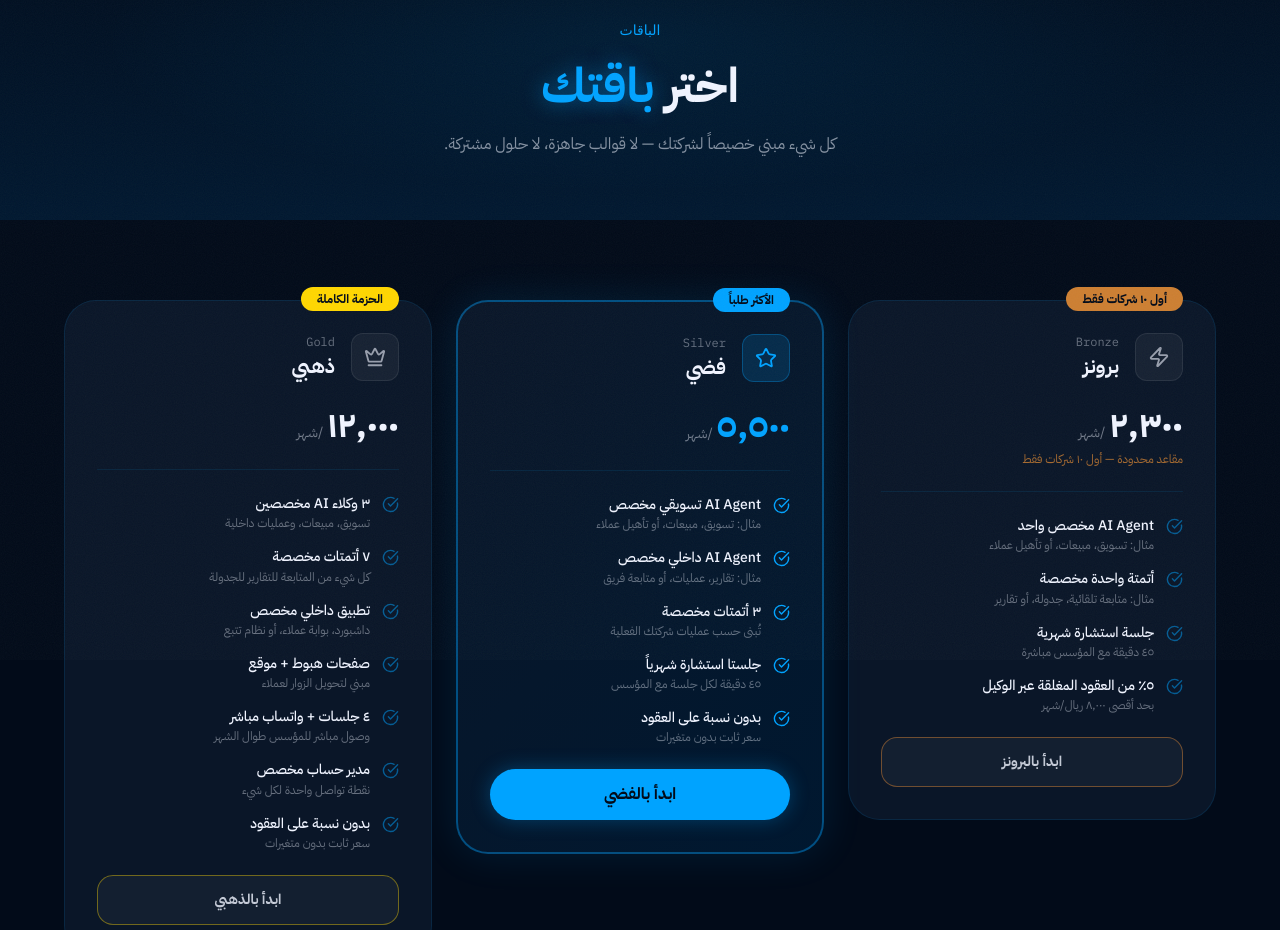
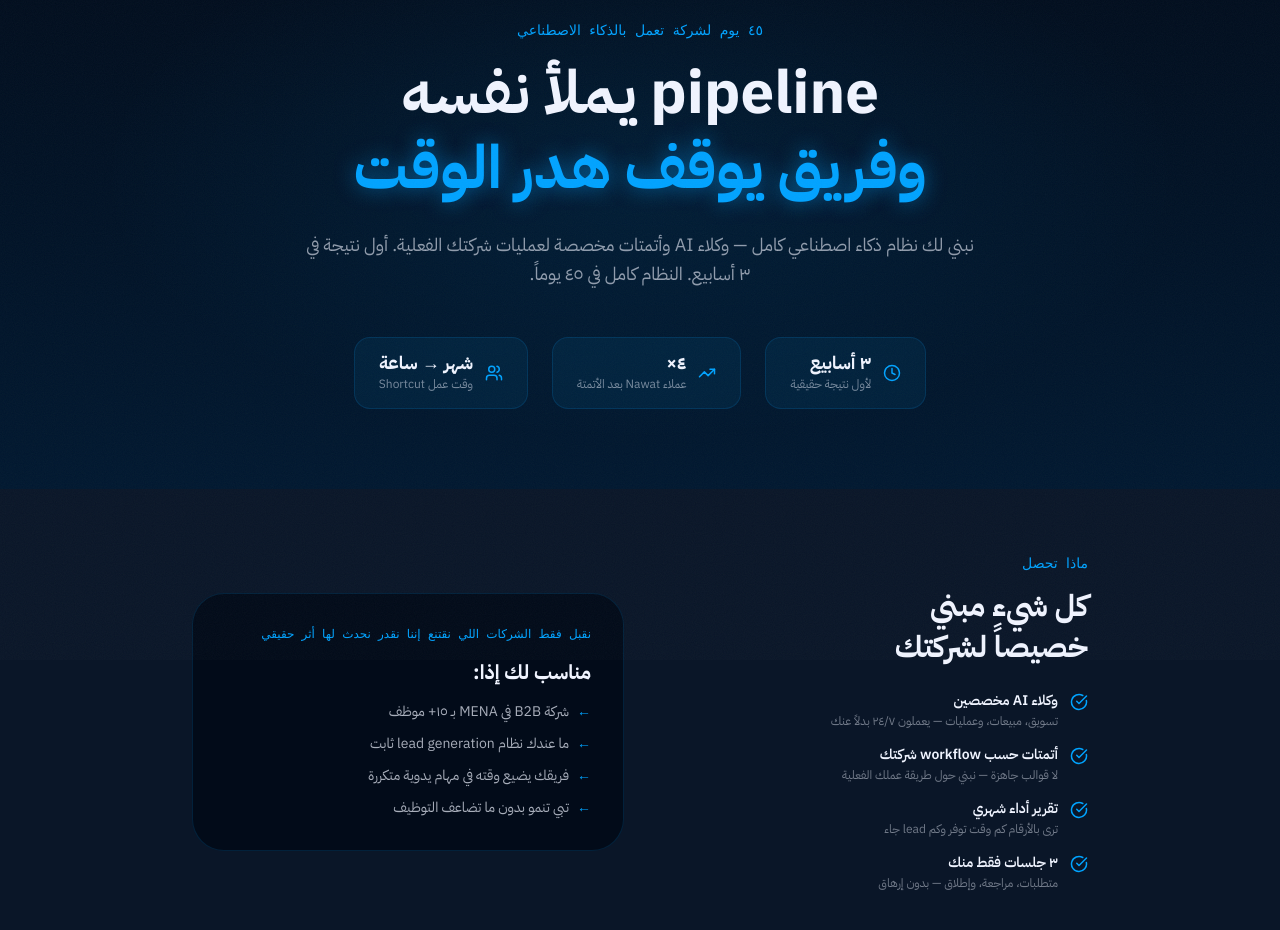
Before and after one commit to osama0561/nahrai, a Next.js app: page /pricing-m4vltu in a window 1280 px wide. Shown: the part 140-1070 px from the top of the page. Built offline with nearby package versions, Linux system fonts and the light colour scheme.

Commit message:
Add Hormozi sales page above pricing tiers with stats, value props, and avatar fit section
Co-Authored-By: Claude Sonnet 4.6 <noreply@anthropic.com>

```diff
--- a/app/pricing-m4vltu/page.tsx
+++ b/app/pricing-m4vltu/page.tsx
@@ -1,7 +1,7 @@
 "use client";
 import { useEffect } from "react";
 import Link from "next/link";
-import { CheckCircle, Star, Zap, Crown } from "lucide-react";
+import { CheckCircle, Star, Zap, Crown, TrendingUp, Clock, Users } from "lucide-react";
 
 const tiers = [
   {
@@ -81,22 +81,98 @@ export default function PricingPage() {
 
   return (
     <>
-      {/* Hero */}
-      <section className="pt-40 pb-16 px-6 text-center relative overflow-hidden" style={{ background: "linear-gradient(180deg, #020B19 0%, #001830 100%)" }}>
+      {/* Hero — Sales Page */}
+      <section className="pt-40 pb-20 px-6 text-center relative overflow-hidden" style={{ background: "linear-gradient(180deg, #020B19 0%, #001830 100%)" }}>
         <div className="absolute inset-0 pointer-events-none" style={{ backgroundImage: "radial-gradient(ellipse at center, rgba(0,163,255,0.08) 0%, transparent 60%)" }} />
-        <p className="pricing-hero text-sm mb-4 relative z-10" style={{ color: "#00A3FF", fontFamily: "IBM Plex Mono", opacity: 0 }}>الباقات</p>
-        <h1 className="pricing-hero text-4xl md:text-5xl font-bold mb-4 relative z-10 leading-tight" style={{ opacity: 0 }}>
-          اختر{" "}
-          <span style={{ color: "#00A3FF" }} className="text-glow">باقتك</span>
+        <p className="pricing-hero text-sm mb-4 relative z-10" style={{ color: "#00A3FF", fontFamily: "IBM Plex Mono", opacity: 0 }}>٤٥ يوم لشركة تعمل بالذكاء الاصطناعي</p>
+        <h1 className="pricing-hero text-4xl md:text-6xl font-bold mb-6 relative z-10 leading-tight" style={{ opacity: 0 }}>
+          pipeline يملأ نفسه{" "}
+          <br className="hidden md:block" />
+          <span style={{ color: "#00A3FF" }} className="text-glow">وفريق يوقف هدر الوقت</span>
         </h1>
-        <p className="pricing-hero text-base max-w-xl mx-auto relative z-10" style={{ color: "rgba(240,244,255,0.55)", opacity: 0 }}>
-          كل شيء مبني خصيصاً لشركتك — لا قوالب جاهزة، لا حلول مشتركة.
+        <p className="pricing-hero text-base md:text-lg max-w-2xl mx-auto relative z-10 leading-relaxed" style={{ color: "rgba(240,244,255,0.6)", opacity: 0 }}>
+          نبني لك نظام ذكاء اصطناعي كامل — وكلاء AI وأتمتات مخصصة لعمليات شركتك الفعلية. أول نتيجة في ٣ أسابيع. النظام كامل في ٤٥ يوماً.
         </p>
+
+        {/* Stats */}
+        <div className="pricing-hero mt-12 flex flex-col md:flex-row items-center justify-center gap-6 relative z-10" style={{ opacity: 0 }}>
+          {[
+            { icon: Clock, stat: "٣ أسابيع", label: "لأول نتيجة حقيقية" },
+            { icon: TrendingUp, stat: "٤×", label: "عملاء Nawat بعد الأتمتة" },
+            { icon: Users, stat: "شهر → ساعة", label: "وقت عمل Shortcut" },
+          ].map((item, i) => {
+            const Icon = item.icon;
+            return (
+              <div key={i} className="flex items-center gap-3 px-6 py-4 rounded-2xl" style={{ background: "rgba(0,163,255,0.07)", border: "1px solid rgba(0,163,255,0.15)" }}>
+                <Icon size={18} color="#00A3FF" />
+                <div className="text-right">
+                  <p className="font-bold text-lg leading-none">{item.stat}</p>
+                  <p className="text-xs mt-1" style={{ color: "rgba(240,244,255,0.5)" }}>{item.label}</p>
+                </div>
+              </div>
+            );
+          })}
+        </div>
       </section>
+
+      {/* What you get */}
+      <section className="py-16 px-6" style={{ background: "#0A1628" }}>
+        <div className="max-w-4xl mx-auto">
+          <div className="grid grid-cols-1 md:grid-cols-2 gap-8 items-center">
+            <div>
+              <p className="text-sm mb-3" style={{ color: "#00A3FF", fontFamily: "IBM Plex Mono" }}>ماذا تحصل</p>
+              <h2 className="text-3xl font-bold mb-6 leading-snug">كل شيء مبني<br />خصيصاً لشركتك</h2>
+              <ul className="flex flex-col gap-4">
+                {[
+                  { t: "وكلاء AI مخصصين", s: "تسويق، مبيعات، وعمليات — يعملون ٢٤/٧ بدلاً عنك" },
+                  { t: "أتمتات حسب workflow شركتك", s: "لا قوالب جاهزة — نبني حول طريقة عملك الفعلية" },
+                  { t: "تقرير أداء شهري", s: "ترى بالأرقام كم وقت توفر وكم lead جاء" },
+                  { t: "٣ جلسات فقط منك", s: "متطلبات، مراجعة، وإطلاق — بدون إرهاق" },
+                ].map((item, i) => (
+                  <li key={i} className="flex gap-3">
+                    <CheckCircle size={18} color="#00A3FF" className="flex-shrink-0 mt-0.5" />
+                    <div>
+                      <p className="text-sm font-semibold">{item.t}</p>
+                      <p className="text-xs mt-0.5" style={{ color: "rgba(240,244,255,0.45)" }}>{item.s}</p>
+                    </div>
+                  </li>
+                ))}
+              </ul>
+            </div>
+            <div className="p-8 rounded-[2rem]" style={{ background: "#020B19", border: "1px solid rgba(0,163,255,0.15)" }}>
+              <p className="text-xs mb-4" style={{ color: "#00A3FF", fontFamily: "IBM Plex Mono" }}>نقبل فقط الشركات اللي نقتنع إننا نقدر نحدث لها أثر حقيقي</p>
+              <h3 className="text-xl font-bold mb-4">مناسب لك إذا:</h3>
+              <ul className="flex flex-col gap-3">
+                {[
+                  "شركة B2B في MENA بـ ١٥+ موظف",
+                  "ما عندك نظام lead generation ثابت",
+                  "فريقك يضيع وقته في مهام يدوية متكررة",
+                  "تبي تنمو بدون ما تضاعف التوظيف",
+                ].map((item, i) => (
+                  <li key={i} className="flex gap-2 text-sm" style={{ color: "rgba(240,244,255,0.7)" }}>
+                    <span style={{ color: "#00A3FF" }}>←</span>
+                    {item}
+                  </li>
+                ))}
+              </ul>
+            </div>
+          </div>
+        </div>
+      </section>
+
+      {/* Divider */}
+      <div style={{ height: "1px", background: "linear-gradient(to right, transparent, rgba(0,163,255,0.2), transparent)" }} />
 
       {/* Tiers */}
       <section className="py-20 px-6" style={{ background: "#020B19" }}>
         <div className="max-w-6xl mx-auto">
+          <div className="text-center mb-14">
+            <p className="text-sm mb-3" style={{ color: "#00A3FF", fontFamily: "IBM Plex Mono" }}>الباقات</p>
+            <h2 className="text-3xl md:text-4xl font-bold mb-3">اختر باقتك</h2>
+            <p className="text-base max-w-lg mx-auto" style={{ color: "rgba(240,244,255,0.5)" }}>
+              كل باقة تُبنى من الصفر لشركتك — لا شيء جاهز، لا حلول مشتركة.
+            </p>
+          </div>
           <div className="tiers-grid grid grid-cols-1 md:grid-cols-3 gap-6 items-start">
             {tiers.map((tier, i) => {
               const Icon = tier.icon;
```
